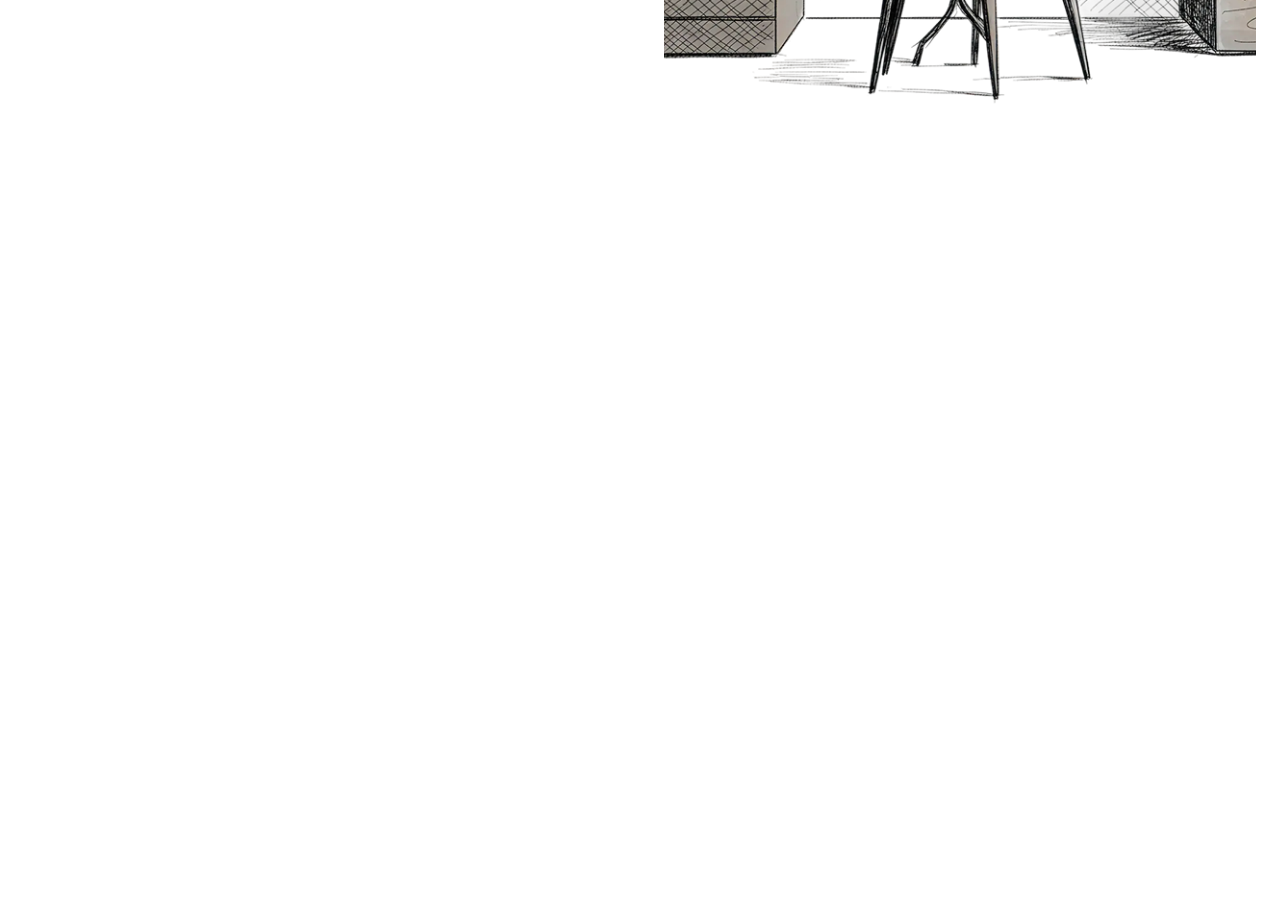
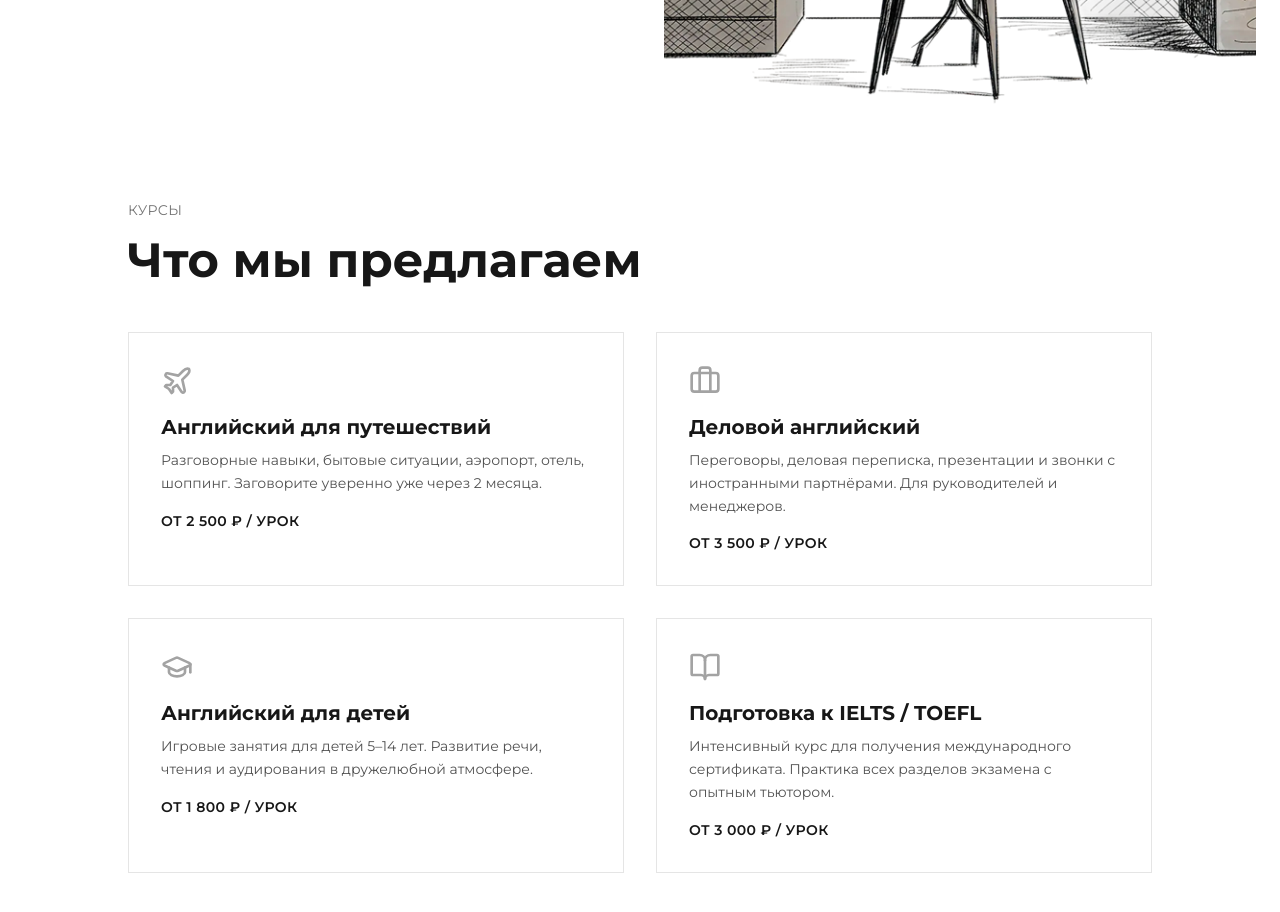
Before and after one commit to pr-poehali-dev/cloud-sync-solution-7, a React (Vite) app: page / in a window 1280 px wide. Shown: the part 1480-2392 px from the top of the page. Built offline with nearby package versions, Linux system fonts and the light colour scheme.

Commit message:
feat: добавить форму, контакты и услуги

```diff
--- /dev/null
+++ b/src/components/ContactForm.tsx
@@ -0,0 +1,79 @@
+import { useState } from "react";
+import Icon from "@/components/ui/icon";
+
+export default function ContactForm() {
+  const [form, setForm] = useState({ name: "", phone: "", message: "" });
+  const [sent, setSent] = useState(false);
+
+  const handleSubmit = (e: React.FormEvent) => {
+    e.preventDefault();
+    setSent(true);
+  };
+
+  return (
+    <section className="bg-white py-20 px-6">
+      <div className="max-w-5xl mx-auto grid grid-cols-1 lg:grid-cols-2 gap-16 items-start">
+        <div>
+          <h3 className="uppercase text-sm tracking-wide text-neutral-500 mb-4">Контакты</h3>
+          <h2 className="text-4xl lg:text-5xl font-bold text-neutral-900 mb-8 leading-tight">
+            Запишитесь на пробный урок
+          </h2>
+          <div className="flex flex-col gap-4 text-neutral-700">
+            <div className="flex items-center gap-3">
+              <Icon name="Mail" size={18} className="text-neutral-400" />
+              <a href="mailto:finitephase@gmail.com" className="hover:text-neutral-900 transition-colors">
+                finitephase@gmail.com
+              </a>
+            </div>
+            <div className="flex items-center gap-3">
+              <Icon name="Clock" size={18} className="text-neutral-400" />
+              <span>Пн–Пт 9:00–21:00, Сб–Вс 10:00–18:00</span>
+            </div>
+          </div>
+        </div>
+
+        <div>
+          {sent ? (
+            <div className="flex flex-col items-center justify-center h-64 gap-4 text-center">
+              <Icon name="CheckCircle" size={48} className="text-green-500" />
+              <p className="text-xl font-semibold text-neutral-900">Заявка отправлена!</p>
+              <p className="text-neutral-500">Мы свяжемся с вами в ближайшее время.</p>
+            </div>
+          ) : (
+            <form onSubmit={handleSubmit} className="flex flex-col gap-4">
+              <input
+                type="text"
+                placeholder="Ваше имя"
+                required
+                value={form.name}
+                onChange={(e) => setForm({ ...form, name: e.target.value })}
+                className="border border-neutral-300 px-4 py-3 text-sm outline-none focus:border-neutral-900 transition-colors"
+              />
+              <input
+                type="tel"
+                placeholder="Телефон или email"
+                required
+                value={form.phone}
+                onChange={(e) => setForm({ ...form, phone: e.target.value })}
+                className="border border-neutral-300 px-4 py-3 text-sm outline-none focus:border-neutral-900 transition-colors"
+              />
+              <textarea
+                placeholder="Какой курс вас интересует?"
+                rows={4}
+                value={form.message}
+                onChange={(e) => setForm({ ...form, message: e.target.value })}
+                className="border border-neutral-300 px-4 py-3 text-sm outline-none focus:border-neutral-900 transition-colors resize-none"
+              />
+              <button
+                type="submit"
+                className="bg-black text-white px-6 py-3 text-sm uppercase tracking-wide hover:bg-neutral-800 transition-colors w-fit"
+              >
+                Отправить заявку
+              </button>
+            </form>
+          )}
+        </div>
+      </div>
+    </section>
+  );
+}
--- /dev/null
+++ b/src/components/MapSection.tsx
@@ -0,0 +1,22 @@
+export default function MapSection() {
+  return (
+    <section className="bg-neutral-50 py-20 px-6">
+      <div className="max-w-5xl mx-auto">
+        <h3 className="uppercase text-sm tracking-wide text-neutral-500 mb-4">Где мы находимся</h3>
+        <h2 className="text-4xl lg:text-5xl font-bold text-neutral-900 mb-8 leading-tight">
+          Приходите к нам
+        </h2>
+        <div className="w-full h-[400px] overflow-hidden border border-neutral-200">
+          <iframe
+            src="https://yandex.ru/map-widget/v1/?ll=37.617700%2C55.755864&z=12&l=map"
+            width="100%"
+            height="100%"
+            frameBorder="0"
+            title="Карта"
+            allowFullScreen
+          />
+        </div>
+      </div>
+    </section>
+  );
+}
--- /dev/null
+++ b/src/components/Services.tsx
@@ -0,0 +1,54 @@
+import Icon from "@/components/ui/icon";
+
+const services = [
+  {
+    icon: "Plane",
+    title: "Английский для путешествий",
+    desc: "Разговорные навыки, бытовые ситуации, аэропорт, отель, шоппинг. Заговорите уверенно уже через 2 месяца.",
+    price: "от 2 500 ₽ / урок",
+  },
+  {
+    icon: "Briefcase",
+    title: "Деловой английский",
+    desc: "Переговоры, деловая переписка, презентации и звонки с иностранными партнёрами. Для руководителей и менеджеров.",
+    price: "от 3 500 ₽ / урок",
+  },
+  {
+    icon: "GraduationCap",
+    title: "Английский для детей",
+    desc: "Игровые занятия для детей 5–14 лет. Развитие речи, чтения и аудирования в дружелюбной атмосфере.",
+    price: "от 1 800 ₽ / урок",
+  },
+  {
+    icon: "BookOpen",
+    title: "Подготовка к IELTS / TOEFL",
+    desc: "Интенсивный курс для получения международного сертификата. Практика всех разделов экзамена с опытным тьютором.",
+    price: "от 3 000 ₽ / урок",
+  },
+];
+
+export default function Services() {
+  return (
+    <section className="bg-white py-20 px-6">
+      <div className="max-w-5xl mx-auto">
+        <h3 className="uppercase text-sm tracking-wide text-neutral-500 mb-4">Курсы</h3>
+        <h2 className="text-4xl lg:text-5xl font-bold text-neutral-900 mb-12 leading-tight">
+          Что мы предлагаем
+        </h2>
+        <div className="grid grid-cols-1 md:grid-cols-2 gap-8">
+          {services.map((s) => (
+            <div
+              key={s.title}
+              className="border border-neutral-200 p-8 hover:border-neutral-900 transition-colors duration-300 group"
+            >
+              <Icon name={s.icon as "Plane"} size={32} className="text-neutral-400 group-hover:text-neutral-900 transition-colors mb-4" />
+              <h4 className="text-xl font-bold text-neutral-900 mb-2">{s.title}</h4>
+              <p className="text-sm text-neutral-600 leading-relaxed mb-4">{s.desc}</p>
+              <p className="text-sm font-semibold text-neutral-900 uppercase tracking-wide">{s.price}</p>
+            </div>
+          ))}
+        </div>
+      </div>
+    </section>
+  );
+}
--- /dev/null
+++ b/src/components/Team.tsx
@@ -0,0 +1,49 @@
+const team = [
+  {
+    name: "Иванов М.В.",
+    role: "Старший преподаватель",
+    desc: "10 лет опыта, специализация — деловой английский и подготовка к IELTS",
+    photo: "https://cdn.poehali.dev/projects/04f4eb4a-9ebe-4ee9-a691-b3d573c839ec/files/8fba8083-e600-4f38-aea3-990a20177e17.jpg",
+  },
+  {
+    name: "Смирнова Т.С.",
+    role: "Преподаватель детских групп",
+    desc: "Сертифицированный педагог, автор игровых методик для детей от 5 лет",
+    photo: "https://cdn.poehali.dev/projects/04f4eb4a-9ebe-4ee9-a691-b3d573c839ec/files/47888a15-4380-4d03-af92-5fdffd592ff3.jpg",
+  },
+  {
+    name: "Андреев И.Н.",
+    role: "Преподаватель разговорного английского",
+    desc: "Носитель языкового уровня C2, 3 года работы в международных компаниях",
+    photo: "https://cdn.poehali.dev/projects/04f4eb4a-9ebe-4ee9-a691-b3d573c839ec/files/4378d5c6-5377-4377-8b3b-558ea420f9d2.jpg",
+  },
+];
+
+export default function Team() {
+  return (
+    <section className="bg-neutral-50 py-20 px-6">
+      <div className="max-w-5xl mx-auto">
+        <h3 className="uppercase text-sm tracking-wide text-neutral-500 mb-4">Команда</h3>
+        <h2 className="text-4xl lg:text-5xl font-bold text-neutral-900 mb-12 leading-tight">
+          Наши преподаватели
+        </h2>
+        <div className="grid grid-cols-1 md:grid-cols-3 gap-8">
+          {team.map((member) => (
+            <div key={member.name} className="flex flex-col">
+              <div className="aspect-square overflow-hidden mb-4">
+                <img
+                  src={member.photo}
+                  alt={member.name}
+                  className="w-full h-full object-cover grayscale hover:grayscale-0 transition-all duration-500"
+                />
+              </div>
+              <h4 className="text-lg font-bold text-neutral-900">{member.name}</h4>
+              <p className="text-sm uppercase tracking-wide text-neutral-500 mb-2">{member.role}</p>
+              <p className="text-sm text-neutral-600 leading-relaxed">{member.desc}</p>
+            </div>
+          ))}
+        </div>
+      </div>
+    </section>
+  );
+}
--- a/src/pages/Index.tsx
+++ b/src/pages/Index.tsx
@@ -2,6 +2,10 @@ import Header from "@/components/Header";
 import Hero from "@/components/Hero";
 import Featured from "@/components/Featured";
 import Promo from "@/components/Promo";
+import Services from "@/components/Services";
+import Team from "@/components/Team";
+import ContactForm from "@/components/ContactForm";
+import MapSection from "@/components/MapSection";
 import Footer from "@/components/Footer";
 
 const Index = () => {
@@ -10,7 +14,11 @@ const Index = () => {
       <Header />
       <Hero />
       <Featured />
+      <Services />
       <Promo />
+      <Team />
+      <ContactForm />
+      <MapSection />
       <Footer />
     </main>
   );
```
